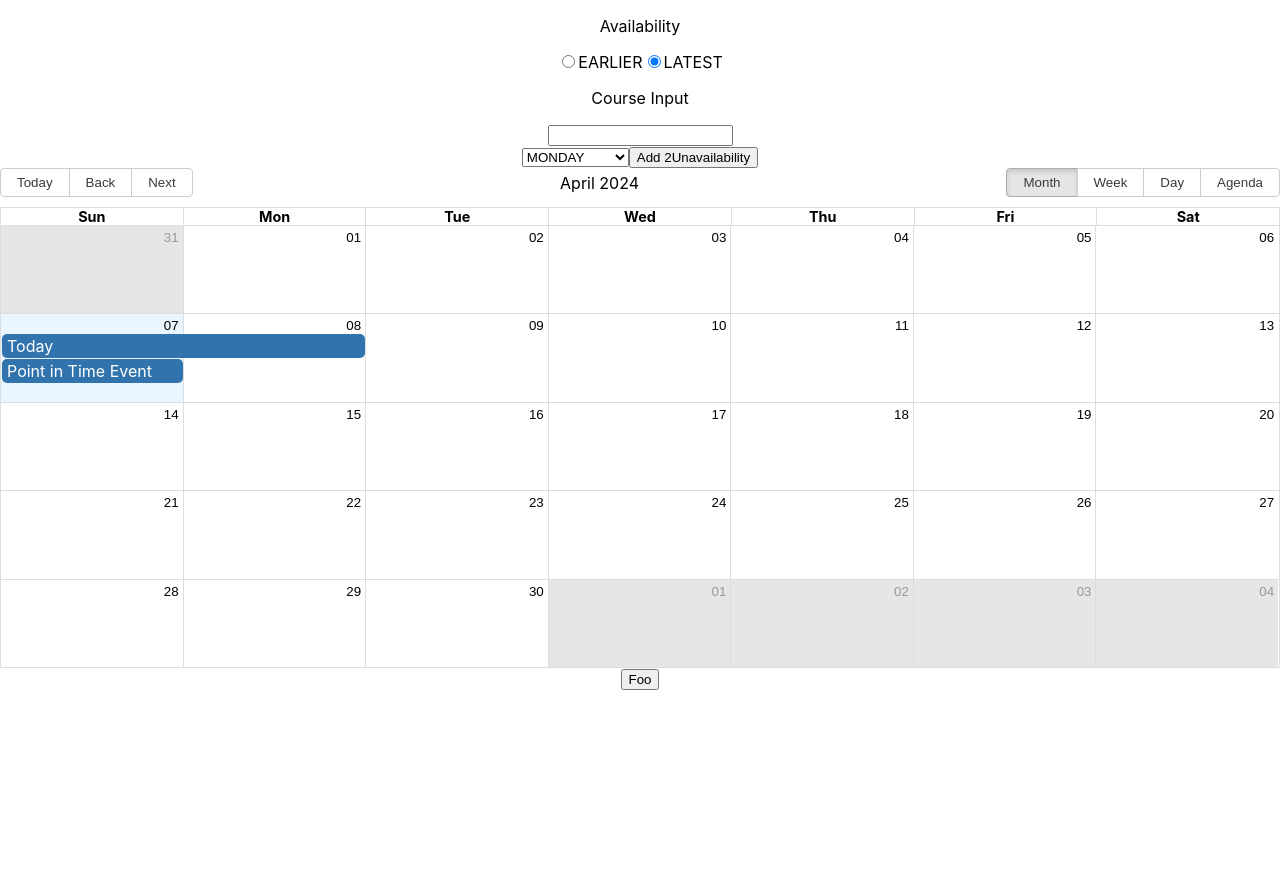
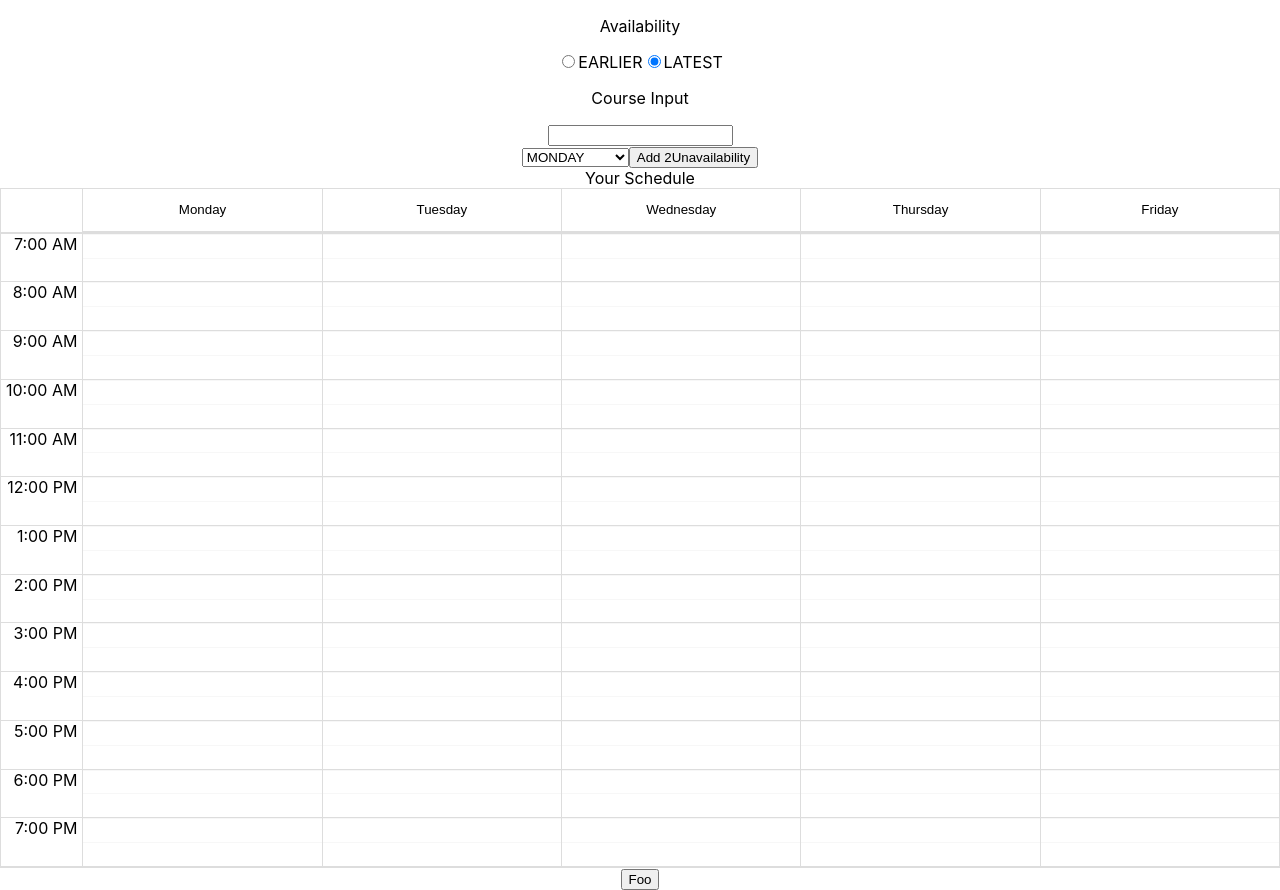
Before and after one commit to Sachin-dot-py/Illuminate, a React (Create React App) app in the folder app/: page / in a window 1280 px wide. Before the commit the page ends 800 px from the top, so only its background shows below. Built offline with nearby package versions, Linux system fonts and the light colour scheme.

Commit message:
calendar basic styling

```diff
--- a/app/src/App.js
+++ b/app/src/App.js
@@ -8,9 +8,10 @@ import TimeRange from "react-time-range"
 import 'react-big-calendar/lib/css/react-big-calendar.css';
 import { UnavailabilityCollector } from './Components/UnavailabilityCollector';
 import { formatStateForServer, parseTimestamp, timestampToMilitary } from './utils';
-import { Calendar, momentLocalizer } from 'react-big-calendar';
+import { Calendar, Views, momentLocalizer } from 'react-big-calendar';
 import { MOCK_EVENTS } from './events'
 import moment from 'moment'
+import "./CustomCalendar.css"
 
 //MONDAY = 1
 //TUESDAY = 2
@@ -68,14 +69,33 @@ function App() {
     // fetchData()
   }, [])
 
-
+  console.log(new Date())
+  console.log(moment().startOf('isoWeek'))
 
   return (
     <div className="App">
       <TimePreferenceSelector timePreference={timePreference} setTimePreference={setTimePreference} />
       <CourseCollector courses={courses} setCourses={setCourses}/>
       <UnavailabilityCollector unavailabilities={unavailabilities} setUnavailabilities={setUnavailabilities}/>
-      <Calendar localizer={localizer} events={MOCK_EVENTS} startAccessor={"start"} endAccessor={"end"} style={{height: 500}}/>
+      <Calendar
+      localizer={localizer}
+      events={MOCK_EVENTS}
+      startAccessor={"start"}
+      endAccessor={"end"}
+      style={{height: 700, width: "100%"}}
+      defaultView={'work_week'}
+      views={["work_week"]}
+      min={new Date(2020, 1, 0, 7, 0, 0)}
+      max={new Date(2020, 1, 0, 20, 0, 0)}
+      allDayMaxRows={0}
+      components={{
+        work_week: {
+          header: ({date, localizer}) => <p> {moment(date).format("dddd")} </p>,
+          toolbar: () => <div> Your Schedule </div>,
+          // resourceHeader: () => <div>Hello there</div>
+        }
+      }}
+      />
       <button onClick={() => fetchData()}>Foo</button>
     </div>
   );
--- /dev/null
+++ b/app/src/CustomCalendar.css
@@ -0,0 +1,12 @@
+.rbc-button-group {
+    visibility: hidden;
+    border: 10px solid red;
+}
+
+.rbc-allday-cell {
+    display: none
+}
+
+.rbc-row-bg {
+    display: none
+}
```
